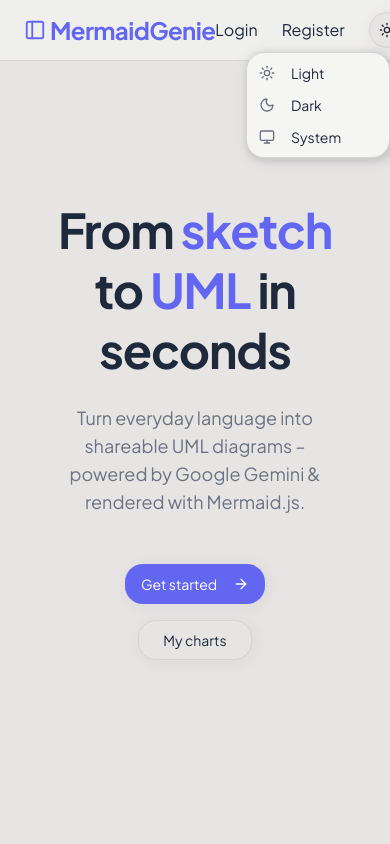
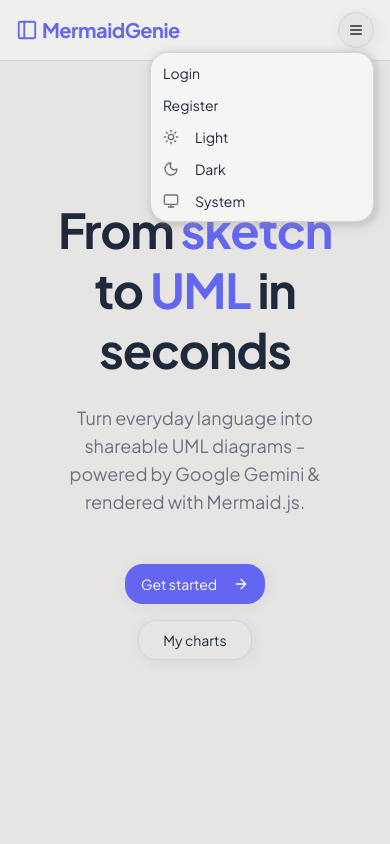
Before and after one commit to hoangsonww/MermaidGenie-UML-Diagram-App, a Next.js app in the folder frontend/: page / in a window 390 px wide. Both pictures are taken after a click on the button 386 px from the left and 30 px from the top of the page. Shown: the top 844 px of the page. Built offline with nearby package versions, Linux system fonts and the light colour scheme; no server answers.

Commit message:
feat(ci/cd): add AWS deployment and CI/CD pipeline

```diff
--- a/frontend/components/Navbar.tsx
+++ b/frontend/components/Navbar.tsx
@@ -1,4 +1,5 @@
 "use client";
+
 import Link from "next/link";
 import { usePathname } from "next/navigation";
 import {
@@ -9,7 +10,7 @@ import {
 } from "@/components/ui/dropdown-menu";
 import { Button } from "@/components/ui/button";
 import { useTheme } from "next-themes";
-import { LogOut, Moon, Sun, Monitor, PanelLeft, UserRound } from "lucide-react";
+import { LogOut, Moon, Sun, Monitor, PanelLeft, Menu } from "lucide-react";
 import useUser from "@/hooks/useUser";
 import { toast } from "sonner";
 
@@ -37,15 +38,17 @@ export default function Navbar() {
 
   return (
     <header className="sticky top-0 z-40 w-full bg-card/80 backdrop-blur supports-[backdrop-filter]:bg-card/60 border-b">
-      <nav className="flex items-center justify-between w-full px-6 py-3 max-w-7xl mx-auto">
+      <nav className="flex items-center justify-between w-full px-4 md:px-6 py-3 max-w-7xl mx-auto">
+        {/* Brand */}
         <Link
           href="/"
-          className="flex items-center gap-1 text-2xl font-bold tracking-tight text-primary"
+          className="flex items-center gap-1 text-xl md:text-2xl font-bold tracking-tight text-primary"
         >
           <PanelLeft size={22} /> MermaidGenie
         </Link>
 
-        <div className="flex items-center gap-6">
+        {/* Desktop nav */}
+        <div className="hidden md:flex items-center gap-6">
           {user ? (
             <>
               <NavItem href="/charts" label="Charts" />
@@ -67,7 +70,7 @@ export default function Navbar() {
             </>
           )}
 
-          {/* Theme */}
+          {/* Theme toggle */}
           <DropdownMenu>
             <DropdownMenuTrigger asChild>
               <Button
@@ -91,6 +94,54 @@ export default function Navbar() {
             </DropdownMenuContent>
           </DropdownMenu>
         </div>
+
+        {/* Mobile menu */}
+        <div className="flex md:hidden items-center">
+          <DropdownMenu>
+            <DropdownMenuTrigger asChild>
+              <Button
+                variant="outline"
+                size="icon"
+                className="hover:bg-secondary/10"
+              >
+                <Menu size={18} />
+              </Button>
+            </DropdownMenuTrigger>
+            <DropdownMenuContent align="end" className="w-56">
+              {user ? (
+                <>
+                  <DropdownMenuItem asChild>
+                    <Link href="/charts">Charts</Link>
+                  </DropdownMenuItem>
+                  <DropdownMenuItem asChild>
+                    <Link href="/profile">Profile</Link>
+                  </DropdownMenuItem>
+                  <DropdownMenuItem onClick={logout}>
+                    <LogOut size={14} className="mr-2" /> Logout
+                  </DropdownMenuItem>
+                </>
+              ) : (
+                <>
+                  <DropdownMenuItem asChild>
+                    <Link href="/login">Login</Link>
+                  </DropdownMenuItem>
+                  <DropdownMenuItem asChild>
+                    <Link href="/register">Register</Link>
+                  </DropdownMenuItem>
+                </>
+              )}
+              <DropdownMenuItem onClick={() => setTheme("light")}>
+                <Sun size={14} className="mr-2" /> Light
+              </DropdownMenuItem>
+              <DropdownMenuItem onClick={() => setTheme("dark")}>
+                <Moon size={14} className="mr-2" /> Dark
+              </DropdownMenuItem>
+              <DropdownMenuItem onClick={() => setTheme("system")}>
+                <Monitor size={14} className="mr-2" /> System
+              </DropdownMenuItem>
+            </DropdownMenuContent>
+          </DropdownMenu>
+        </div>
       </nav>
     </header>
   );
--- /dev/null
+++ b/frontend/components/theme/theme-provider.tsx
@@ -0,0 +1,9 @@
+import * as React from "react";
+import { ThemeProvider as NextThemesProvider } from "next-themes";
+
+export function ThemeProvider({
+  children,
+  ...props
+}: React.ComponentProps<typeof NextThemesProvider>) {
+  return <NextThemesProvider {...props}>{children}</NextThemesProvider>;
+}
--- a/frontend/lib/api.ts
+++ b/frontend/lib/api.ts
@@ -1,7 +1,8 @@
 import axios from "axios";
 
 const api = axios.create({
-  baseURL: process.env.NEXT_PUBLIC_API_URL || "https://mermaidgenie-api.vercel.app",
+  baseURL:
+    process.env.NEXT_PUBLIC_API_URL || "https://mermaidgenie-api.vercel.app",
 });
 
 export default api;
--- a/frontend/pages/_app.tsx
+++ b/frontend/pages/_app.tsx
@@ -1,25 +1,25 @@
 import "@/styles/globals.css";
 import type { AppProps } from "next/app";
-import { ThemeProvider } from "next-themes";
+import Head from "next/head";
+import { useEffect } from "react";
+import { useTheme } from "next-themes";
+import { ThemeProvider } from "@/components/theme/theme-provider";
 import Navbar from "@/components/Navbar";
 import Footer from "@/components/Footer";
 import { Toaster } from "sonner";
-import { useEffect } from "react";
-import { useTheme } from "next-themes";
-import { Analytics } from "@vercel/analytics/next"
+import { Analytics } from "@vercel/analytics/next";
 
 function MetaUpdater() {
   const { resolvedTheme } = useTheme();
 
   useEffect(() => {
-    document
-      .querySelectorAll('meta[name="theme-color"]')
-      .forEach((el) =>
-        el.setAttribute(
-          "content",
-          resolvedTheme === "dark" ? "#1e1b18" : "#ffffff",
-        ),
+    const meta = document.getElementById("theme-color");
+    if (meta) {
+      meta.setAttribute(
+        "content",
+        resolvedTheme === "dark" ? "#1e1b18" : "#ffffff",
       );
+    }
   }, [resolvedTheme]);
 
   return null;
@@ -27,16 +27,30 @@ function MetaUpdater() {
 
 export default function App({ Component, pageProps }: AppProps) {
   return (
-    <ThemeProvider attribute="class" defaultTheme="system" enableSystem>
+    <ThemeProvider
+      attribute="class"
+      defaultTheme="system"
+      enableSystem
+      disableTransitionOnChange
+    >
+      <Head>
+        <meta charSet="UTF-8" />
+        <meta name="viewport" content="width=device-width, initial-scale=1" />
+        <title>MermaidGenie</title>
+      </Head>
+
+      {/* kicks off the dynamic swap on mount + on toggle */}
+      <MetaUpdater />
+
       <Analytics />
+
       <div className="font-sans flex min-h-screen flex-col">
         <Navbar />
-        <main className="flex-1 w-full px-6 py-10 animate-in fade-in slide-in-from-bottom-4 duration-300">
+        <main className="flex-1 w-full px-6 py-10">
           <Component {...pageProps} />
         </main>
         <Footer />
         <Toaster richColors position="bottom-right" />
-        <MetaUpdater />
       </div>
     </ThemeProvider>
   );
```
Also changed, not shown: frontend/pages/_document.tsx (+19 -19 lines), 1 other file (tests, documents, lock files or other folders).
